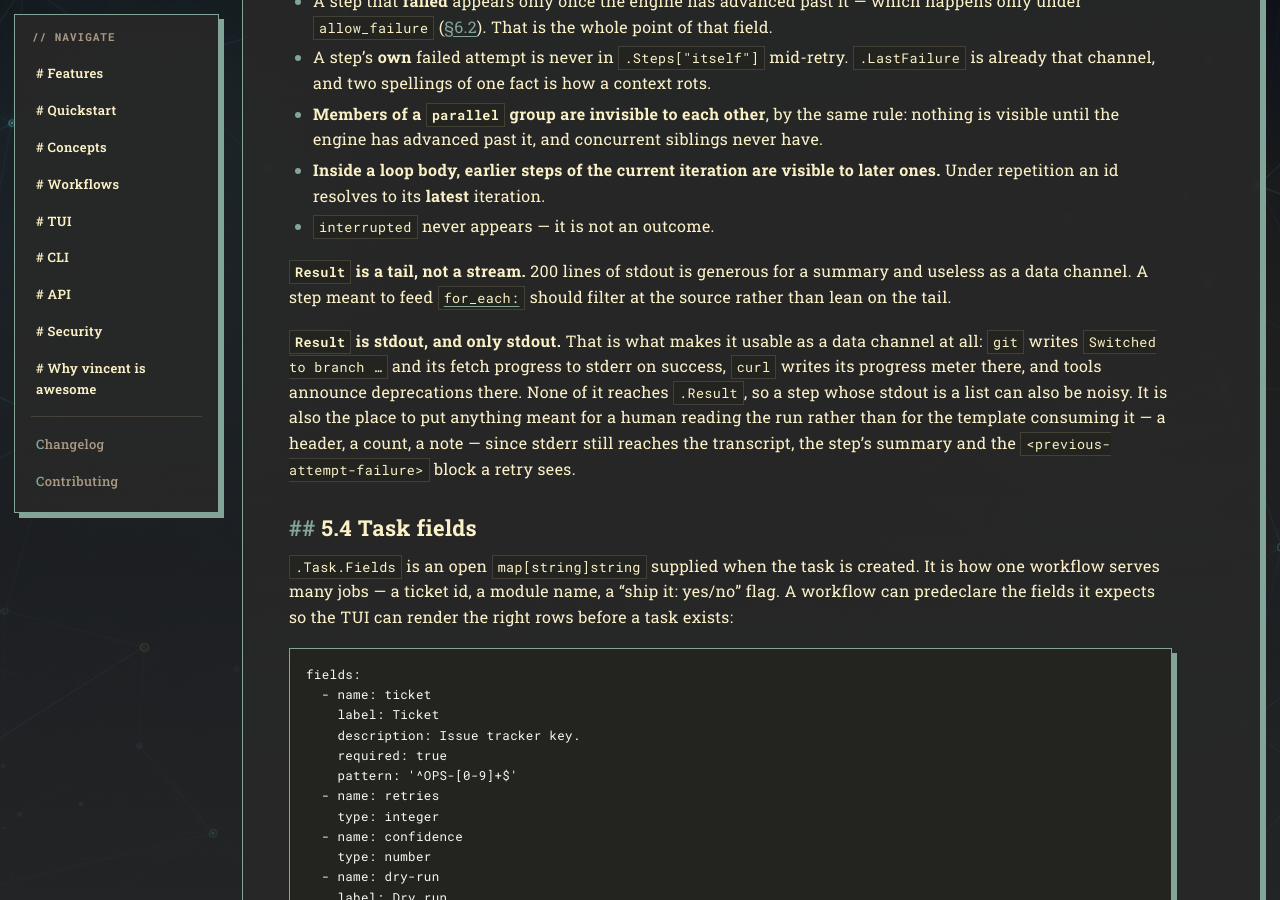
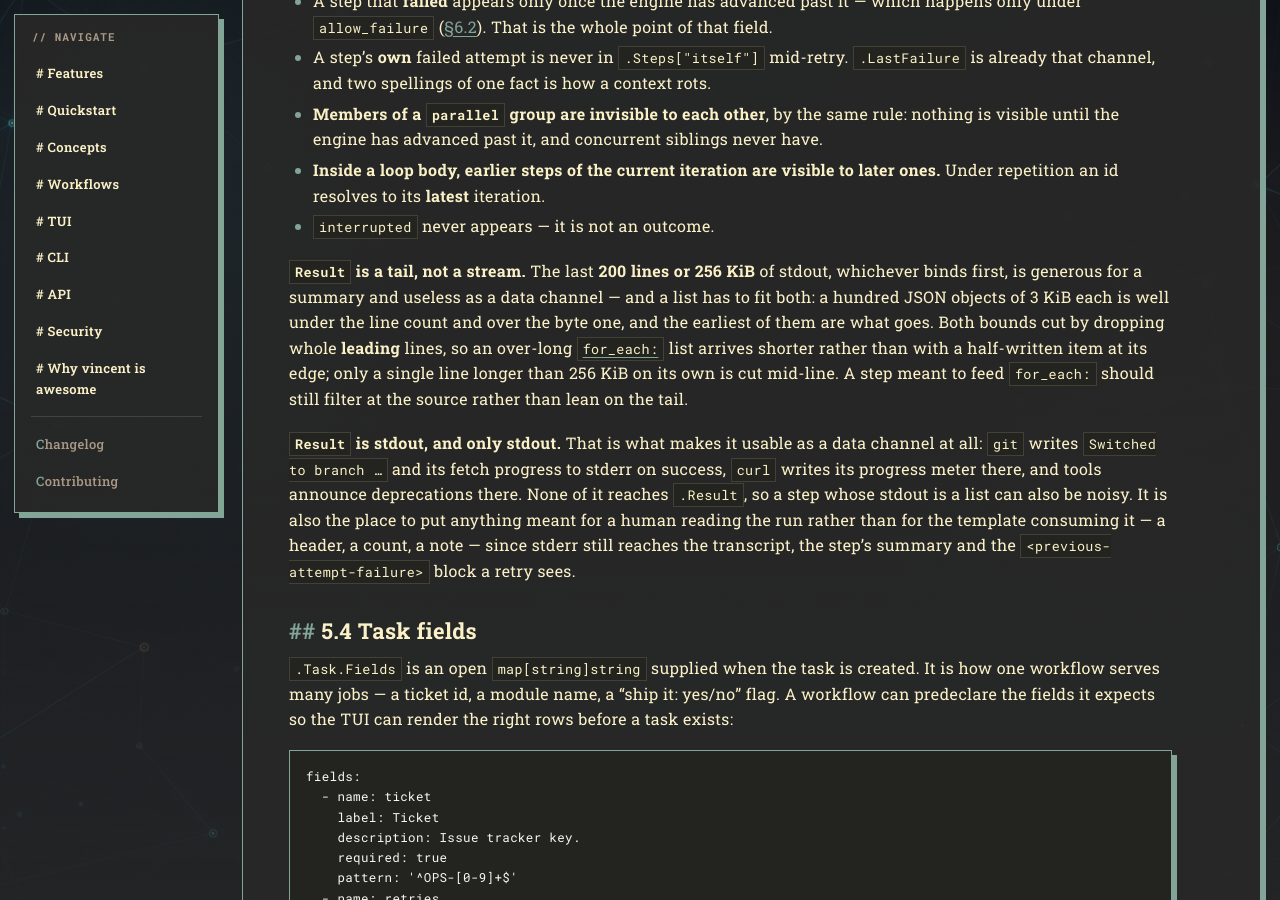
Before and after one commit to lezli01/vincent, a Jekyll site: the page built from docs/guides/workflows.md, in a window 1280 px wide and 900 px high, scrolled down 22679 px. Built offline with Jekyll 4.4.1, drawn with Linux system fonts in a browser that asks for light colours; our own code applies the rules of GitHub Pages for plain Markdown files.

Commit message:
docs: give the workflows guide the byte half of the .Result bound
The reference page and the authoring skill both gained "200 lines or 256
KiB, whichever binds first" with the fix for #313; the guide's own "Result
is a tail, not a stream" paragraph — the passage a `for_each:` author reads
before sizing a list — still named the line count alone, which is the half
that does not bind for a list of JSON objects.

```diff
--- a/docs/guides/workflows.md
+++ b/docs/guides/workflows.md
@@ -1043,10 +1043,15 @@ has to satisfy.
   later ones.** Under repetition an id resolves to its **latest** iteration.
 - `interrupted` never appears — it is not an outcome.
 
-**`Result` is a tail, not a stream.** 200 lines of stdout is generous for a
-summary and useless as a data channel. A step meant to feed
-[`for_each:`](#64-loops-in-depth) should filter at the source rather than lean
-on the tail.
+**`Result` is a tail, not a stream.** The last **200 lines or 256 KiB** of
+stdout, whichever binds first, is generous for a summary and useless as a data
+channel — and a list has to fit both: a hundred JSON objects of 3 KiB each is
+well under the line count and over the byte one, and the earliest of them are
+what goes. Both bounds cut by dropping whole **leading** lines, so an over-long
+[`for_each:`](#64-loops-in-depth) list arrives shorter rather than with a
+half-written item at its edge; only a single line longer than 256 KiB on its
+own is cut mid-line. A step meant to feed `for_each:` should still filter at
+the source rather than lean on the tail.
 
 **`Result` is stdout, and only stdout.** That is what makes it usable as a data
 channel at all: `git` writes `Switched to branch …` and its fetch progress to
```
